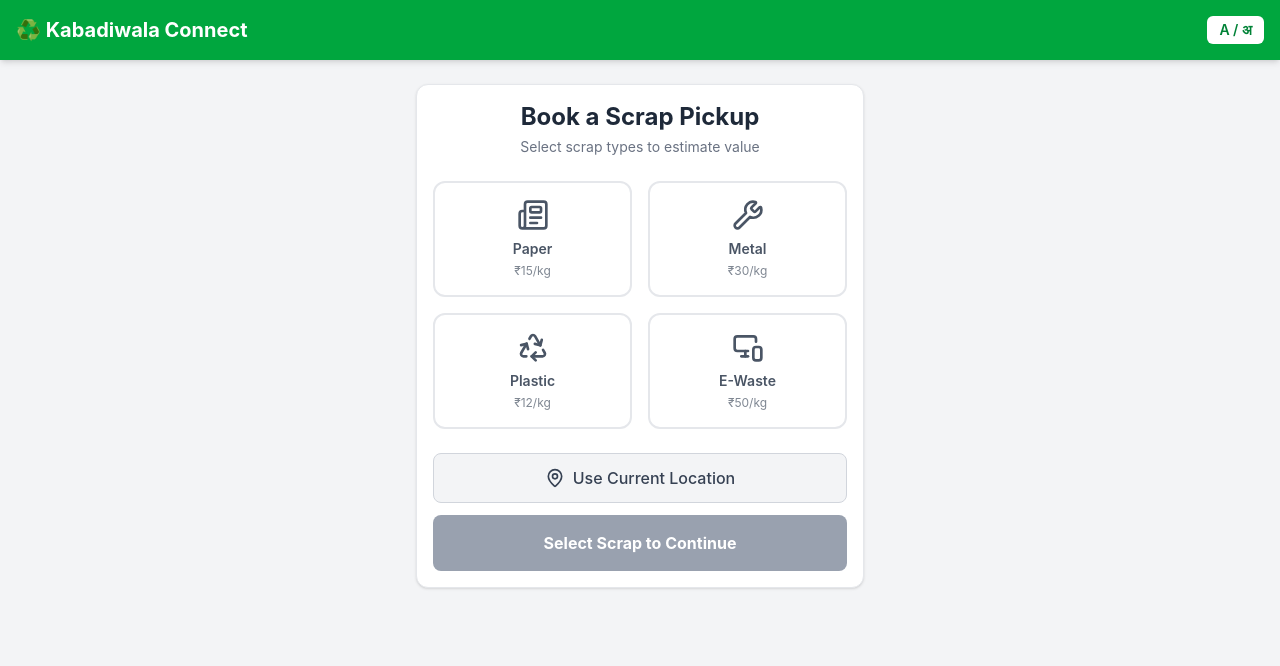
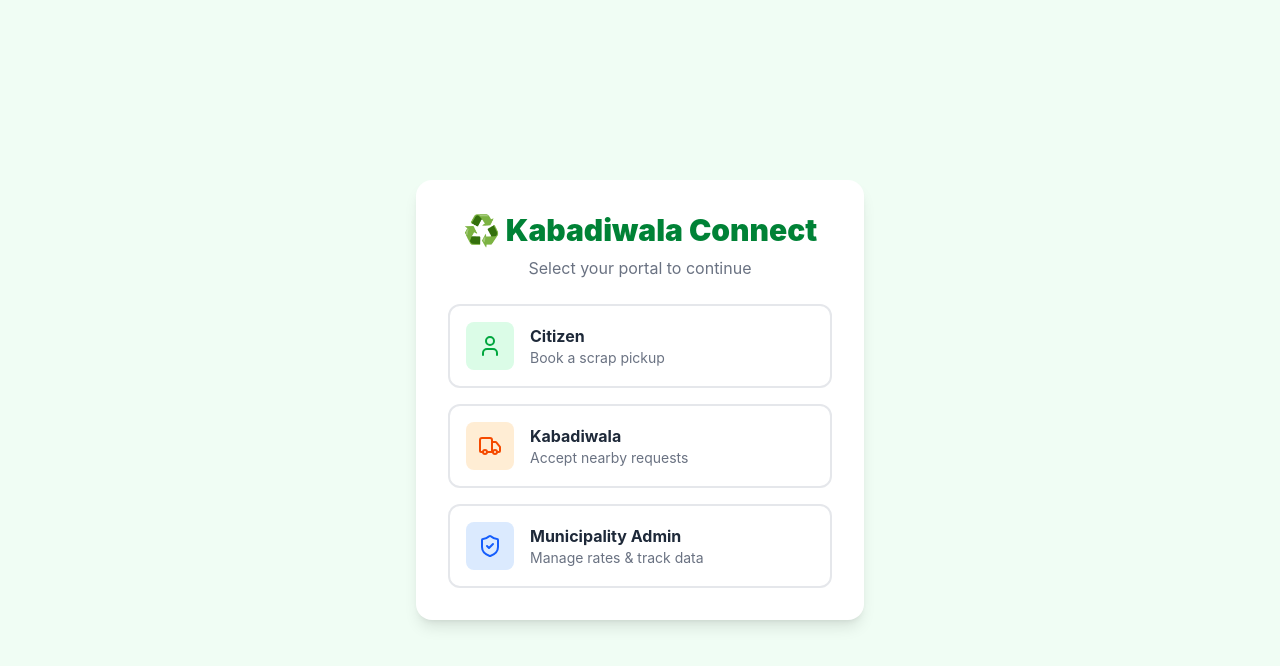
Before and after one commit to arkapal-gif/kabadiwala-ui, a React (Vite) app: page / in a window 1280 px wide. Shown: the top 666 px of the page. Built offline with nearby package versions, Linux system fonts and the light colour scheme.

Commit message:
Added login system

```diff
--- a/src/App.jsx
+++ b/src/App.jsx
@@ -1,9 +1,62 @@
 import { useState } from 'react';
-import { BrowserRouter, Routes, Route } from 'react-router-dom';
-import { Newspaper, MonitorSmartphone, Wrench, Recycle, MapPin, Plus, Minus } from 'lucide-react';
+import { BrowserRouter, Routes, Route, useNavigate } from 'react-router-dom';
+import { Newspaper, MonitorSmartphone, Wrench, Recycle, MapPin, Plus, Minus, User, ShieldCheck, Truck, LogOut } from 'lucide-react';
 
-function App() {
-  // State now tracks the weight in kg for each selected item. Example: { paper: 2, metal: 5 }
+// ==========================================
+// 1. LOGIN SCREEN
+// ==========================================
+function LoginScreen() {
+  const navigate = useNavigate();
+
+  return (
+    <div className="min-h-screen bg-green-50 flex flex-col items-center justify-center p-4 font-sans">
+      <div className="max-w-md w-full bg-white rounded-2xl shadow-lg p-8 space-y-6">
+        <div className="text-center">
+          <h1 className="text-3xl font-black text-green-700 mb-2">♻️ Kabadiwala Connect</h1>
+          <p className="text-gray-500">Select your portal to continue</p>
+        </div>
+
+        <div className="space-y-4">
+          <button onClick={() => navigate('/citizen')} className="w-full flex items-center p-4 border-2 border-gray-200 rounded-xl hover:border-green-500 hover:bg-green-50 transition-all group">
+            <div className="bg-green-100 p-3 rounded-lg text-green-600 group-hover:bg-green-200 transition-colors">
+              <User className="w-6 h-6" />
+            </div>
+            <div className="ml-4 text-left">
+              <h3 className="font-bold text-gray-800">Citizen</h3>
+              <p className="text-sm text-gray-500">Book a scrap pickup</p>
+            </div>
+          </button>
+
+          <button onClick={() => navigate('/kabadiwala')} className="w-full flex items-center p-4 border-2 border-gray-200 rounded-xl hover:border-orange-500 hover:bg-orange-50 transition-all group">
+            <div className="bg-orange-100 p-3 rounded-lg text-orange-600 group-hover:bg-orange-200 transition-colors">
+              <Truck className="w-6 h-6" />
+            </div>
+            <div className="ml-4 text-left">
+              <h3 className="font-bold text-gray-800">Kabadiwala</h3>
+              <p className="text-sm text-gray-500">Accept nearby requests</p>
+            </div>
+          </button>
+
+          <button onClick={() => navigate('/admin')} className="w-full flex items-center p-4 border-2 border-gray-200 rounded-xl hover:border-blue-500 hover:bg-blue-50 transition-all group">
+            <div className="bg-blue-100 p-3 rounded-lg text-blue-600 group-hover:bg-blue-200 transition-colors">
+              <ShieldCheck className="w-6 h-6" />
+            </div>
+            <div className="ml-4 text-left">
+              <h3 className="font-bold text-gray-800">Municipality Admin</h3>
+              <p className="text-sm text-gray-500">Manage rates & track data</p>
+            </div>
+          </button>
+        </div>
+      </div>
+    </div>
+  );
+}
+
+// ==========================================
+// 2. CITIZEN PORTAL (The code you just built)
+// ==========================================
+function CitizenPortal() {
+  const navigate = useNavigate();
   const [weights, setWeights] = useState({});
 
   const categories = [
@@ -13,29 +66,22 @@ function App() {
     { id: 'ewaste', name: 'E-Waste', icon: MonitorSmartphone, pricePerKg: 50 },
   ];
 
-  // Toggles the category on (default 1kg) or completely removes it
   const toggleScrap = (id) => {
     setWeights(prev => {
       const newWeights = { ...prev };
-      if (newWeights[id]) {
-        delete newWeights[id];
-      } else {
-        newWeights[id] = 1;
-      }
+      if (newWeights[id]) delete newWeights[id];
+      else newWeights[id] = 1;
       return newWeights;
     });
   };
 
-  // Increases or decreases the weight of a selected category
   const updateWeight = (id, delta) => {
     setWeights(prev => {
       const current = prev[id] || 0;
-      const newWeight = Math.max(1, current + delta); // Prevents weight from dropping below 1kg
-      return { ...prev, [id]: newWeight };
+      return { ...prev, [id]: Math.max(1, current + delta) };
     });
   };
 
-  // Calculates the real-time total payout
   const totalEstimatedValue = Object.entries(weights).reduce((total, [id, weight]) => {
     const cat = categories.find(c => c.id === id);
     return total + (cat ? cat.pricePerKg * weight : 0);
@@ -44,41 +90,25 @@ function App() {
   const hasSelection = Object.keys(weights).length > 0;
 
   return (
-    <BrowserRouter>
     <div className="min-h-screen bg-gray-100 font-sans pb-10">
-
       <nav className="bg-green-600 p-4 shadow-md flex justify-between items-center text-white">
-          <h1 className="text-xl font-bold flex items-center gap-2">
-            ♻️ Kabadiwala Connect
-          </h1>
-          <button className="bg-white text-green-700 px-3 py-1 rounded-md font-semibold text-sm hover:bg-gray-100 transition-colors">
-            A / अ
+        <h1 className="text-xl font-bold flex items-center gap-2">♻️ Citizen Portal</h1>
+        <button onClick={() => navigate('/')} className="flex items-center gap-1 bg-green-700 px-3 py-1.5 rounded-md hover:bg-green-800 text-sm font-semibold">
+          <LogOut className="w-4 h-4" /> Logout
         </button>
       </nav>
 
       <main className="max-w-md mx-auto mt-6 p-4 bg-white rounded-xl shadow-sm border border-gray-200">
-          <Routes>
-            <Route path="/" element={
         <div className="text-center">
           <h2 className="text-2xl font-bold text-gray-800">Book a Scrap Pickup</h2>
           <p className="text-gray-500 text-sm mt-1 mb-6">Select scrap types to estimate value</p>
 
-                {/* Interactive Scrap Selection Grid */}
           <div className="grid grid-cols-2 gap-4 mb-6">
             {categories.map((cat) => {
               const Icon = cat.icon;
               const isSelected = !!weights[cat.id];
-
               return (
-                      <button
-                        key={cat.id}
-                        onClick={() => toggleScrap(cat.id)}
-                        className={`p-4 rounded-xl border-2 flex flex-col items-center justify-center transition-all ${
-                          isSelected
-                            ? 'border-green-500 bg-green-50 text-green-700'
-                            : 'border-gray-200 bg-white text-gray-600 hover:border-green-200'
-                        }`}
-                      >
+                <button key={cat.id} onClick={() => toggleScrap(cat.id)} className={`p-4 rounded-xl border-2 flex flex-col items-center justify-center transition-all ${isSelected ? 'border-green-500 bg-green-50 text-green-700' : 'border-gray-200 bg-white text-gray-600 hover:border-green-200'}`}>
                   <Icon className="w-8 h-8 mb-2" />
                   <span className="font-semibold text-sm">{cat.name}</span>
                   <span className="text-xs mt-1 opacity-70">₹{cat.pricePerKg}/kg</span>
@@ -87,33 +117,24 @@ function App() {
             })}
           </div>
 
-                {/* Dynamic Price Estimator (Only visible if a category is selected) */}
           {hasSelection && (
-                  <div className="mb-6 p-4 bg-green-50 rounded-xl border border-green-200 animate-in fade-in zoom-in duration-300">
+            <div className="mb-6 p-4 bg-green-50 rounded-xl border border-green-200">
               <h3 className="font-bold text-green-800 mb-3 text-left text-sm">Estimated Weight (kg)</h3>
-
               <div className="space-y-3 mb-4">
                 {Object.entries(weights).map(([id, weight]) => {
                   const cat = categories.find(c => c.id === id);
                   return (
                     <div key={id} className="flex justify-between items-center bg-white p-2 rounded-lg shadow-sm border border-green-100">
-                            <span className="text-sm font-semibold text-gray-700">
-                              {cat.name} <span className="text-xs text-gray-400 font-normal block">₹{cat.pricePerKg} per kg</span>
-                            </span>
+                      <span className="text-sm font-semibold text-gray-700">{cat.name} <span className="text-xs text-gray-400 block">₹{cat.pricePerKg}/kg</span></span>
                       <div className="flex items-center gap-3">
-                              <button onClick={() => updateWeight(id, -1)} className="p-1.5 bg-gray-100 rounded-md hover:bg-gray-200 text-gray-600 transition-colors">
-                                <Minus className="w-4 h-4" />
-                              </button>
+                        <button onClick={() => updateWeight(id, -1)} className="p-1.5 bg-gray-100 rounded-md hover:bg-gray-200 text-gray-600"><Minus className="w-4 h-4" /></button>
                         <span className="w-6 text-center font-bold text-sm text-gray-800">{weight}</span>
-                              <button onClick={() => updateWeight(id, 1)} className="p-1.5 bg-green-100 rounded-md hover:bg-green-200 text-green-700 transition-colors">
-                                <Plus className="w-4 h-4" />
-                              </button>
+                        <button onClick={() => updateWeight(id, 1)} className="p-1.5 bg-green-100 rounded-md hover:bg-green-200 text-green-700"><Plus className="w-4 h-4" /></button>
                       </div>
                     </div>
                   );
                 })}
               </div>
-
               <div className="pt-3 border-t border-green-200 flex justify-between items-center">
                 <span className="font-bold text-gray-600 text-sm">Total Value:</span>
                 <span className="text-2xl font-black text-green-700">₹{totalEstimatedValue}</span>
@@ -121,33 +142,60 @@ function App() {
             </div>
           )}
 
-                {/* GPS and Submit Section */}
           <div className="space-y-3">
-                  <button className="w-full flex items-center justify-center gap-2 bg-gray-100 text-gray-700 p-3 rounded-lg border border-gray-300 hover:bg-gray-200 transition-colors font-medium">
-                    <MapPin className="w-5 h-5" />
-                    Use Current Location
-                  </button>
-
-                  <button
-                    disabled={!hasSelection}
-                    className={`w-full p-4 rounded-lg font-bold text-white transition-colors ${
-                      hasSelection
-                        ? 'bg-green-600 hover:bg-green-700 shadow-md'
-                        : 'bg-gray-400 cursor-not-allowed'
-                    }`}
-                  >
+            <button className="w-full flex items-center justify-center gap-2 bg-gray-100 text-gray-700 p-3 rounded-lg border border-gray-300 hover:bg-gray-200 font-medium"><MapPin className="w-5 h-5" /> Use Current Location</button>
+            <button disabled={!hasSelection} className={`w-full p-4 rounded-lg font-bold text-white ${hasSelection ? 'bg-green-600 hover:bg-green-700 shadow-md' : 'bg-gray-400 cursor-not-allowed'}`}>
               {hasSelection ? 'Schedule Pickup' : 'Select Scrap to Continue'}
             </button>
           </div>
+        </div>
+      </main>
+    </div>
+  );
+}
 
+// ==========================================
+// 3. KABADIWALA PORTAL (Placeholder)
+// ==========================================
+function KabadiwalaPortal() {
+  const navigate = useNavigate();
+  return (
+    <div className="min-h-screen bg-orange-50 p-6 flex flex-col items-center justify-center">
+      <Truck className="w-16 h-16 text-orange-500 mb-4" />
+      <h1 className="text-2xl font-bold text-gray-800">Kabadiwala Dashboard</h1>
+      <p className="text-gray-500 mb-6">Live tracking and request feed will go here.</p>
+      <button onClick={() => navigate('/')} className="bg-orange-600 text-white px-6 py-2 rounded-lg font-bold hover:bg-orange-700">Return to Login</button>
     </div>
-            } />
+  );
+}
+
+// ==========================================
+// 4. ADMIN DASHBOARD (Placeholder)
+// ==========================================
+function AdminDashboard() {
+  const navigate = useNavigate();
+  return (
+    <div className="min-h-screen bg-blue-50 p-6 flex flex-col items-center justify-center">
+      <ShieldCheck className="w-16 h-16 text-blue-500 mb-4" />
+      <h1 className="text-2xl font-bold text-gray-800">Municipality Admin</h1>
+      <p className="text-gray-500 mb-6">Charts, heatmaps, and pricing controls will go here.</p>
+      <button onClick={() => navigate('/')} className="bg-blue-600 text-white px-6 py-2 rounded-lg font-bold hover:bg-blue-700">Return to Login</button>
+    </div>
+  );
+}
+
+// ==========================================
+// 5. MAIN ROUTER
+// ==========================================
+export default function App() {
+  return (
+    <BrowserRouter>
+      <Routes>
+        <Route path="/" element={<LoginScreen />} />
+        <Route path="/citizen" element={<CitizenPortal />} />
+        <Route path="/kabadiwala" element={<KabadiwalaPortal />} />
+        <Route path="/admin" element={<AdminDashboard />} />
       </Routes>
-        </main>
-
-      </div>
     </BrowserRouter>
   );
 }
-
-export default App;
```
Lines whose indentation alone changed are shown as unchanged.
